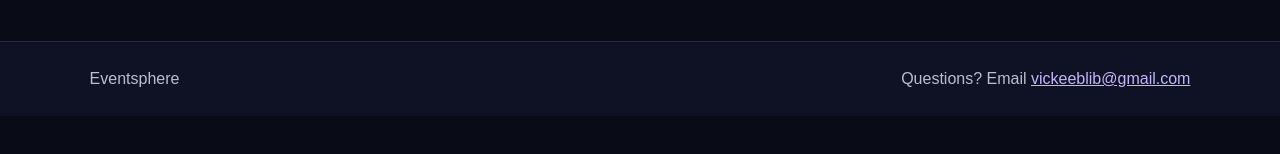
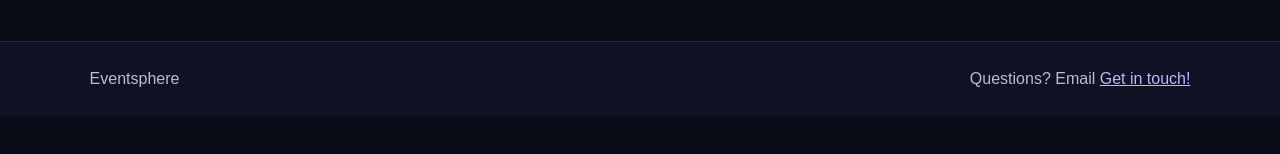
Before and after one commit to VICKEE-blip/EVENTSPHERE, a plain HTML site: page checkout.html in a window 1280 px wide. Shown: the part 632-786 px from the top of the page. Drawn offline with Linux system fonts and the light colour scheme.

Commit message:
Update checkout.html

```diff
--- a/checkout.html
+++ b/checkout.html
@@ -67,7 +67,7 @@
 
     <footer class="site-footer">
         <span>Eventsphere</span>
-        <span>Questions? Email <a href="mailto:vickeeblib@gmail.com">vickeeblib@gmail.com</a></span>
+        <span>Questions? Email <a href="mailto:vickeeblib@gmail.com">Get in touch!</a></span>
     </footer>
 </body>
 </html>
```
